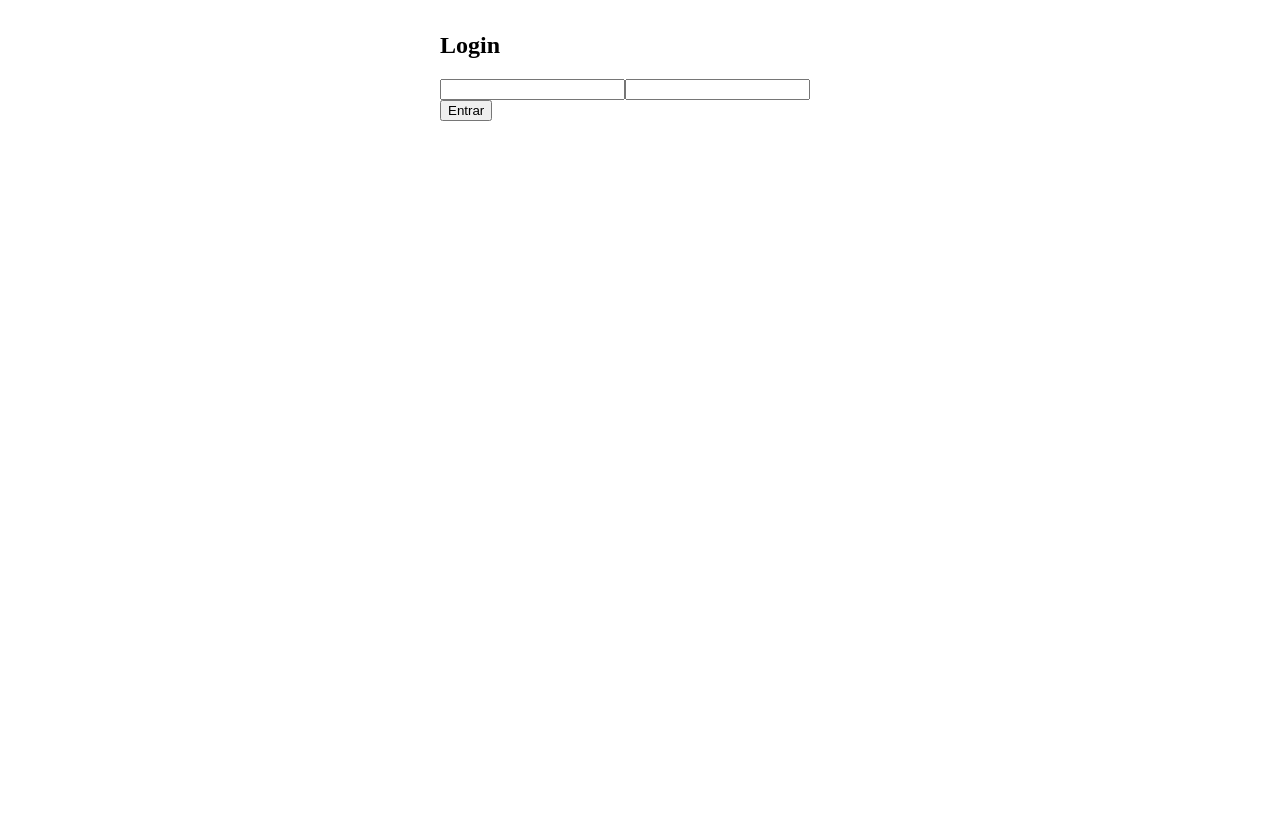
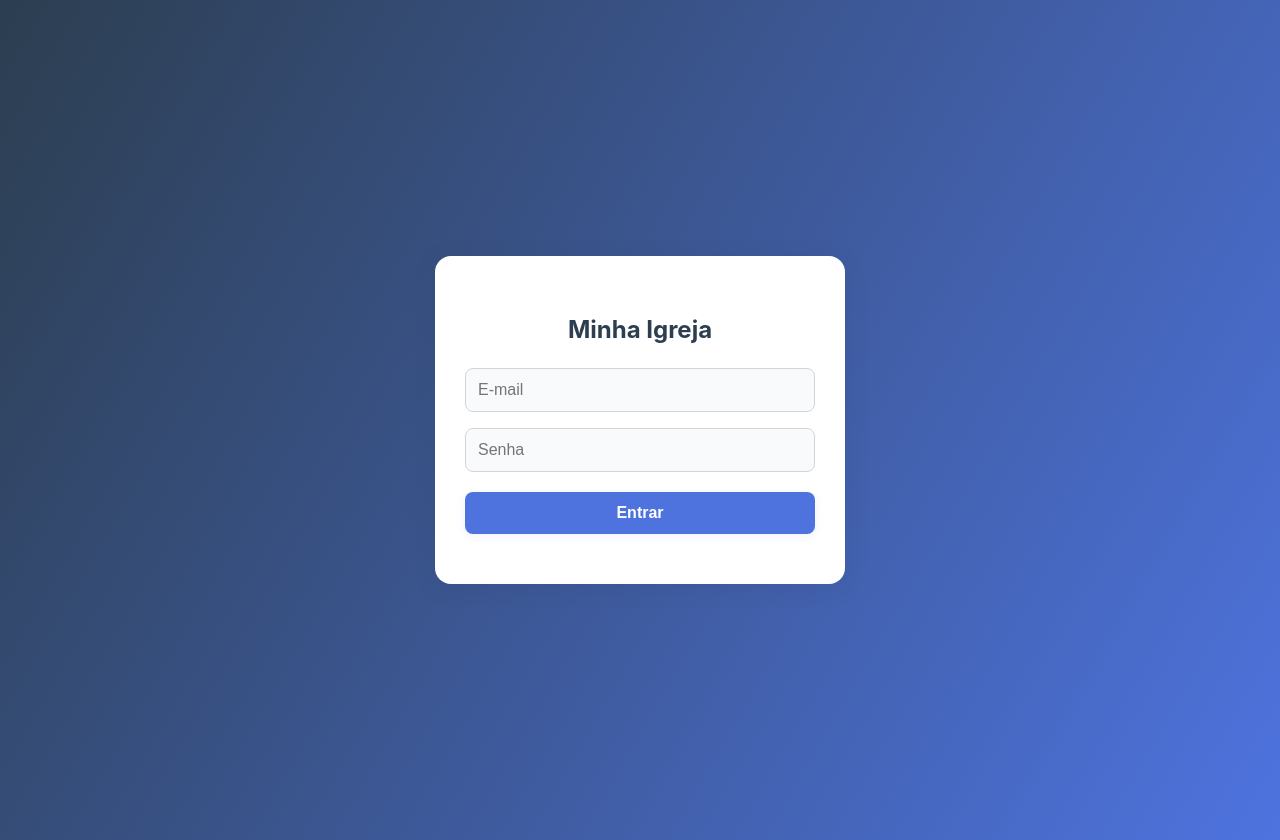
Before and after one commit to projectehyer/MinhaIgrejaWebReact, a React (Create React App) app: page /login in a window 1280 px wide. Before the commit the page ends 800 px from the top, so only its background shows below. Built offline with nearby package versions, Linux system fonts and the light colour scheme.

Commit message:
Criando menu e estilizando telas

```diff
--- a/src/App.js
+++ b/src/App.js
@@ -1,26 +1,44 @@
 import React from 'react';
-import { BrowserRouter as Router, Routes, Route, Navigate } from 'react-router-dom';
+import { Routes, Route, Navigate } from 'react-router-dom';
 import Login from './Login';
-import Dashboard from './Dashboard';  // Crie esse componente
-import NotFound from './NotFound';    // Crie esse componente
-
+import Dashboard from './Dashboard';
+import NotFound from './NotFound';
 import { useAuth } from './AuthContext';
 
 function App() {
   const { token } = useAuth();
 
+  // Se o token ainda não foi carregado do localStorage
+  if (token === undefined) {
     return (
-    <Router>
+      <div style={{
+        display: 'flex',
+        justifyContent: 'center',
+        alignItems: 'center',
+        height: '100vh',
+        fontSize: '1.2rem'
+      }}>
+        Carregando...
+      </div>
+    );
+  }
+
+  return (
     <Routes>
-        <Route path="/" element={token ? <Navigate to="/dashboard" /> : <Navigate to="/login" />} />
-        <Route path="/login" element={<Login />} />
+      <Route
+        path="/"
+        element={token ? <Navigate to="/dashboard" /> : <Navigate to="/login" />}
+      />
+      <Route
+        path="/login"
+        element={!token ? <Login /> : <Navigate to="/dashboard" />}
+      />
       <Route
         path="/dashboard"
         element={token ? <Dashboard /> : <Navigate to="/login" />}
       />
       <Route path="*" element={<NotFound />} />
     </Routes>
-    </Router>
   );
 }
 
--- a/src/AuthContext.jsx
+++ b/src/AuthContext.jsx
@@ -1,43 +1,41 @@
 import React, { createContext, useContext, useState, useEffect } from 'react';
 
-// Criar o contexto
 const AuthContext = createContext();
 
-// Hook para consumir o contexto
+export function AuthProvider({ children }) {
+  const [token, setToken] = useState(null);
+  const [userEmail, setUserEmail] = useState(null);
+
+  // Carrega dados do localStorage ao montar o provedor
+  useEffect(() => {
+    const userStorage = localStorage.getItem('user');
+    if (userStorage) {
+      const userData = JSON.parse(userStorage);
+      setToken(userData.token);
+      setUserEmail(userData.email);
+    }
+  }, []);
+
+  const login = ({ token, email }) => {
+    const userData = { token, email };
+    setToken(token);
+    setUserEmail(email);
+    localStorage.setItem('user', JSON.stringify(userData));
+  };
+
+  const logout = () => {
+    setToken(null);
+    setUserEmail(null);
+    localStorage.removeItem('user');
+  };
+
+  return (
+    <AuthContext.Provider value={{ token, userEmail, login, logout }}>
+      {children}
+    </AuthContext.Provider>
+  );
+}
+
 export function useAuth() {
   return useContext(AuthContext);
 }
-
-// Provedor do contexto
-export function AuthProvider({ children }) {
-  const [user, setUser] = useState(() => {
-    // Puxa do localStorage no início (se tiver)
-    const storedUser = localStorage.getItem('user');
-    return storedUser ? JSON.parse(storedUser) : null;
-  });
-
-  // Função para login: salva usuário e token no estado e localStorage
-  const login = ({ token, email }) => {
-    const userData = { token, email };
-    setUser(userData);
-    localStorage.setItem('user', JSON.stringify(userData));
-  };
-
-  // Função para logout: limpa estado e localStorage
-  const logout = () => {
-    setUser(null);
-    localStorage.removeItem('user');
-  };
-
-  // Opcional: se quiser controlar token expirado, pode fazer aqui com useEffect
-
-  const value = {
-    user,
-    token: user?.token,
-    email: user?.email,
-    login,
-    logout,
-  };
-
-  return <AuthContext.Provider value={value}>{children}</AuthContext.Provider>;
-}
--- a/src/Dashboard.jsx
+++ b/src/Dashboard.jsx
@@ -1,10 +1,218 @@
-import React from 'react';
+import React, { useState, useEffect } from 'react';
+import { useAuth } from "./AuthContext";
+import { useNavigate } from 'react-router-dom';
 
-export default function Dashboard() {
-  return (
-    <div>
-      <h1>Dashboard</h1>
-      <p>Bem-vindo(a) ao dashboard!</p>
+const Dashboard = () => {
+  const { token, userEmail, logout } = useAuth();
+  const navigate = useNavigate();
+  const [activeMenu, setActiveMenu] = useState('inicio');
+  const [isMobileMenuOpen, setIsMobileMenuOpen] = useState(false);
+  const [isMobile, setIsMobile] = useState(window.innerWidth <= 768);
+
+  useEffect(() => {
+    const handleResize = () => {
+      setIsMobile(window.innerWidth <= 768);
+      if (window.innerWidth > 768) {
+        setIsMobileMenuOpen(false);
+      }
+    };
+
+    window.addEventListener('resize', handleResize);
+    return () => window.removeEventListener('resize', handleResize);
+  }, []);
+
+  const handleLogout = () => {
+    logout();
+    navigate('/login');
+  };
+
+  const menuItems = [
+    { id: 'inicio', label: 'Início', icon: '🏠' },
+    { id: 'membros', label: 'Membros', icon: '👥' },
+    { id: 'eventos', label: 'Eventos', icon: '📅' },
+    { id: 'financeiro', label: 'Financeiro', icon: '💰' },
+    { id: 'ministerios', label: 'Ministérios', icon: '⛪' },
+    { id: 'configuracoes', label: 'Configurações', icon: '⚙️' }
+  ];
+
+  const renderContent = () => {
+    switch(activeMenu) {
+      case 'inicio':
+        return <div>Bem-vindo ao painel de controle da sua igreja!</div>;
+      case 'membros':
+        return <div>Lista de membros da igreja</div>;
+      case 'eventos':
+        return <div>Próximos eventos e celebrações</div>;
+      case 'financeiro':
+        return <div>Relatórios financeiros e dízimos</div>;
+      case 'ministerios':
+        return <div>Ministérios e grupos de trabalho</div>;
+      case 'configuracoes':
+        return <div>Configurações do sistema</div>;
+      default:
+        return <div>Selecione uma opção do menu</div>;
+    }
+  };
+
+  const MenuButton = ({ item }) => (
+    <button
+      key={item.id}
+      onClick={() => {
+        setActiveMenu(item.id);
+        if (isMobile) {
+          setIsMobileMenuOpen(false);
+        }
+      }}
+      style={{
+        width: '100%',
+        padding: '12px',
+        margin: '5px 0',
+        backgroundColor: activeMenu === item.id ? '#34495e' : 'transparent',
+        border: 'none',
+        borderRadius: '5px',
+        color: 'white',
+        textAlign: 'left',
+        cursor: 'pointer',
+        display: 'flex',
+        alignItems: 'center',
+        transition: 'background-color 0.3s'
+      }}
+    >
+      <span style={{ marginRight: '10px' }}>{item.icon}</span>
+      {item.label}
+    </button>
+  );
+
+  const Sidebar = () => (
+    <div style={{
+      width: isMobile ? '100%' : '250px',
+      backgroundColor: '#2c3e50',
+      color: 'white',
+      padding: '20px',
+      display: 'flex',
+      flexDirection: 'column',
+      position: isMobile ? 'fixed' : 'relative',
+      top: 0,
+      left: 0,
+      height: isMobile ? '100vh' : 'auto',
+      zIndex: 1000,
+      transform: isMobile ? (isMobileMenuOpen ? 'translateX(0)' : 'translateX(-100%)') : 'none',
+      transition: 'transform 0.3s ease-in-out'
+    }}>
+      <div style={{
+        marginBottom: '30px',
+        display: 'flex',
+        justifyContent: 'space-between',
+        alignItems: 'center'
+      }}>
+        <div>
+          <h2 style={{ margin: '0', fontSize: '1.5rem' }}>Minha Igreja</h2>
+          <p style={{ margin: '5px 0 0 0', fontSize: '0.9rem', opacity: 0.8 }}>
+            {userEmail}
+          </p>
+        </div>
+        {isMobile && (
+          <button
+            onClick={() => setIsMobileMenuOpen(false)}
+            style={{
+              background: 'none',
+              border: 'none',
+              color: 'white',
+              fontSize: '1.5rem',
+              cursor: 'pointer',
+              padding: '5px'
+            }}
+          >
+            ✕
+          </button>
+        )}
+      </div>
+
+      <nav style={{ flex: 1 }}>
+        {menuItems.map(item => (
+          <MenuButton key={item.id} item={item} />
+        ))}
+      </nav>
+
+      <button
+        onClick={handleLogout}
+        style={{
+          padding: '12px',
+          backgroundColor: '#e74c3c',
+          color: 'white',
+          border: 'none',
+          borderRadius: '5px',
+          cursor: 'pointer',
+          marginTop: 'auto'
+        }}
+      >
+        Sair
+      </button>
     </div>
   );
-}
+
+  return (
+    <div style={{ display: 'flex', minHeight: '100vh' }}>
+      {/* Menu Mobile Toggle */}
+      {isMobile && !isMobileMenuOpen && (
+        <button
+          onClick={() => setIsMobileMenuOpen(true)}
+          style={{
+            position: 'fixed',
+            top: '10px',
+            left: '10px',
+            zIndex: 1001,
+            background: '#2c3e50',
+            border: 'none',
+            color: 'white',
+            padding: '10px',
+            borderRadius: '5px',
+            cursor: 'pointer'
+          }}
+        >
+          ☰
+        </button>
+      )}
+
+      {/* Sidebar */}
+      <Sidebar />
+
+      {/* Conteúdo Principal */}
+      <div style={{
+        flex: 1,
+        padding: isMobile ? '60px 15px 15px' : '30px',
+        backgroundColor: '#f5f6fa',
+        width: '100%'
+      }}>
+        <div style={{
+          backgroundColor: 'white',
+          padding: '20px',
+          borderRadius: '10px',
+          boxShadow: '0 2px 4px rgba(0,0,0,0.1)',
+          maxWidth: '1200px',
+          margin: '0 auto'
+        }}>
+          {renderContent()}
+        </div>
+      </div>
+
+      {/* Overlay para mobile */}
+      {isMobile && isMobileMenuOpen && (
+        <div
+          onClick={() => setIsMobileMenuOpen(false)}
+          style={{
+            position: 'fixed',
+            top: 0,
+            left: 0,
+            right: 0,
+            bottom: 0,
+            backgroundColor: 'rgba(0,0,0,0.5)',
+            zIndex: 999
+          }}
+        />
+      )}
+    </div>
+  );
+};
+
+export default Dashboard;
--- a/src/Login.jsx
+++ b/src/Login.jsx
@@ -1,6 +1,7 @@
 import React, { useState } from 'react';
 import axios from 'axios';
 import { useAuth } from './AuthContext';
+import { useNavigate } from 'react-router-dom';
 
 export default function Login() {
   const [email, setEmail] = useState('');
@@ -8,6 +9,8 @@ export default function Login() {
   const [error, setError] = useState(null);
   const [loading, setLoading] = useState(false);
   const { login } = useAuth();
+  const navigate = useNavigate();
+
   const apiKey = process.env.REACT_APP_SUPABASE_API_KEY;
   const baseUrl = process.env.REACT_APP_SUPABASE_API_BASE_URL;
 
@@ -27,10 +30,8 @@ export default function Login() {
           }
         }
       );
-
-      // salva token e email no contexto
-      login({ token: res.data.access_token, email });
-
+      login({ token: res.data.access_token, email: res.data.user.email });
+      navigate('/dashboard');
     } catch (err) {
       setError(err.response?.data?.msg || 'Erro ao fazer login');
     } finally {
@@ -39,14 +40,89 @@ export default function Login() {
   };
 
   return (
-    <div style={{ maxWidth: '400px', margin: '2rem auto' }}>
-      <h2>Login</h2>
-      <form onSubmit={handleLogin}>
-        <input type="email" value={email} onChange={e => setEmail(e.target.value)} required />
-        <input type="password" value={password} onChange={e => setPassword(e.target.value)} required />
-        <button type="submit" disabled={loading}>{loading ? 'Entrando...' : 'Entrar'}</button>
-      </form>
-      {error && <p style={{ color: 'red' }}>{error}</p>}
+    <div style={{
+      minHeight: '100vh',
+      display: 'flex',
+      alignItems: 'center',
+      justifyContent: 'center',
+      background: 'linear-gradient(120deg, #2c3e50 0%, #4e73df 100%)',
+      padding: '20px'
+    }}>
+      <div style={{
+        background: 'white',
+        borderRadius: '16px',
+        boxShadow: '0 4px 24px rgba(44,62,80,0.10)',
+        padding: '40px 30px',
+        maxWidth: '350px',
+        width: '100%'
+      }}>
+        <h2 style={{
+          textAlign: 'center',
+          marginBottom: '24px',
+          color: '#2c3e50',
+          fontWeight: 700
+        }}>Minha Igreja</h2>
+        <form onSubmit={handleLogin}>
+          <input
+            type="email"
+            value={email}
+            onChange={e => setEmail(e.target.value)}
+            required
+            placeholder="E-mail"
+            style={{
+              width: '100%',
+              padding: '12px',
+              marginBottom: '16px',
+              border: '1px solid #d1d5db',
+              borderRadius: '8px',
+              fontSize: '1rem',
+              outline: 'none',
+              boxSizing: 'border-box',
+              background: '#f8fafc',
+              transition: 'border 0.2s'
+            }}
+          />
+          <input
+            type="password"
+            value={password}
+            onChange={e => setPassword(e.target.value)}
+            required
+            placeholder="Senha"
+            style={{
+              width: '100%',
+              padding: '12px',
+              marginBottom: '20px',
+              border: '1px solid #d1d5db',
+              borderRadius: '8px',
+              fontSize: '1rem',
+              outline: 'none',
+              boxSizing: 'border-box',
+              background: '#f8fafc',
+              transition: 'border 0.2s'
+            }}
+          />
+          <button
+            type="submit"
+            disabled={loading}
+            style={{
+              width: '100%',
+              padding: '12px',
+              background: loading ? '#a5b4fc' : '#4e73df',
+              color: 'white',
+              border: 'none',
+              borderRadius: '8px',
+              fontWeight: 600,
+              fontSize: '1rem',
+              cursor: loading ? 'not-allowed' : 'pointer',
+              marginBottom: '10px',
+              boxShadow: '0 2px 8px rgba(78,115,223,0.10)'
+            }}
+          >
+            {loading ? 'Entrando...' : 'Entrar'}
+          </button>
+        </form>
+        {error && <p style={{ color: '#e74c3c', textAlign: 'center', marginTop: '10px' }}>{error}</p>}
+      </div>
     </div>
   );
 }
--- a/src/index.js
+++ b/src/index.js
@@ -1,13 +1,17 @@
 import React from 'react';
 import ReactDOM from 'react-dom/client';
+import { BrowserRouter as Router } from 'react-router-dom';
 import App from './App';
 import { AuthProvider } from './AuthContext';
+import './index.css';
 
 const root = ReactDOM.createRoot(document.getElementById('root'));
 root.render(
   <React.StrictMode>
-    <AuthProvider>
-      <App />
-    </AuthProvider>
+    <Router>
+      <AuthProvider>
+        <App />
+      </AuthProvider>
+    </Router>
   </React.StrictMode>
 );
```
Also changed, not shown: package.json (+8 -8 lines), 1 other file (tests, documents, lock files or other folders). Lines whose indentation alone changed are shown as unchanged.
